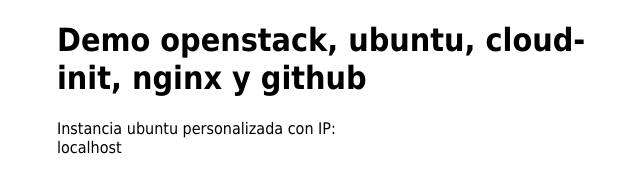
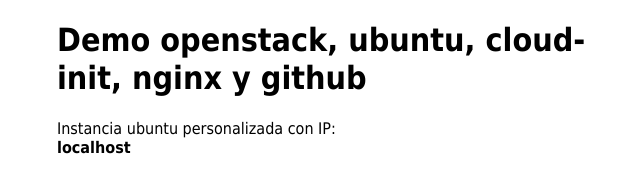
Before and after one commit to patriciochavez/demo-nginx-cloud-init, a plain HTML site: page index.html in a window 1280 px wide. Shown: the full height of the page, 303-943 px from the left. Drawn offline with Linux system fonts and the light colour scheme.

Commit message:
ip en azul y negrita

```diff
--- a/index.html
+++ b/index.html
@@ -13,12 +13,12 @@
 <body>
 <h1>Demo openstack, ubuntu, cloud-init, nginx y github</h1>
 Instancia ubuntu personalizada con IP:
-<div id="ip"></div>
+<div id="ip" sytle="color:blue"></div>
 <script>
         var url=window.location.href;
         var arr=url.split("/");
         var result=arr[2];
-        document.getElementById("ip").innerHTML=result;
+        document.getElementById("ip").innerHTML="<b>" + result + "<b>";
 </script>
 </body>
 </html>
```
